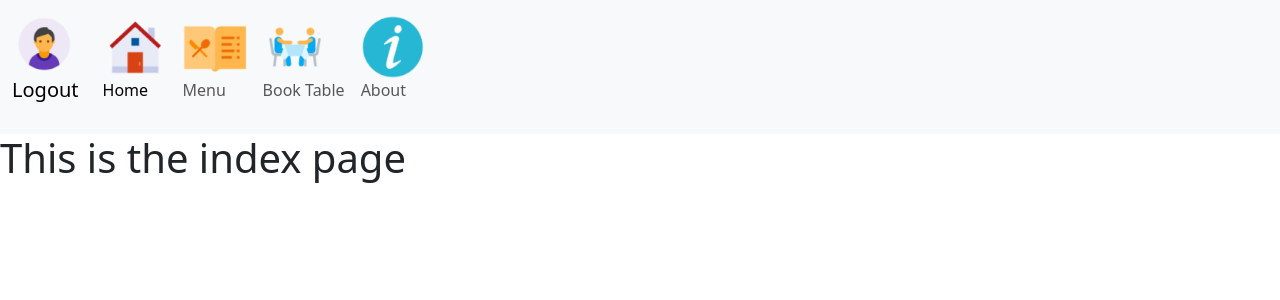
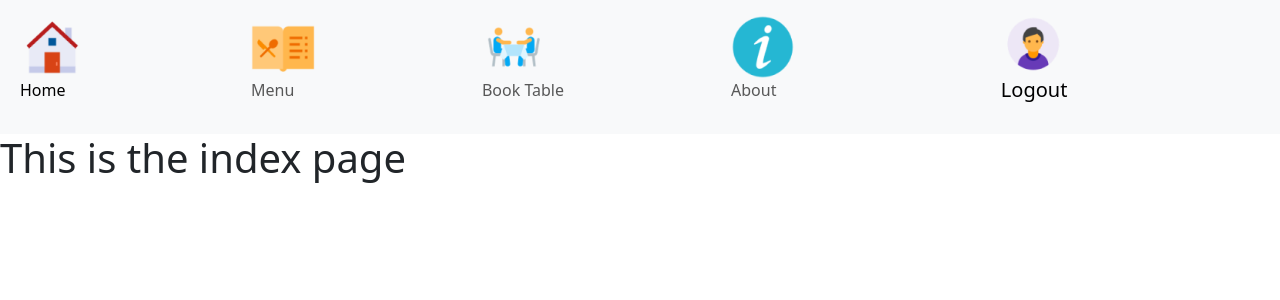
Before and after one commit to douglas86/ci-project4-restaurant-booking-system, a Django app: page / in a window 1280 px wide. Shown: the top 300 px of the page. Run offline with Django 5.2, Linux system fonts and the light colour scheme.

Commit message:
justified icons with space between inside container

```diff
--- a/static/css/media.css
+++ /dev/null
@@ -1,5 +0,0 @@
-@media screen and (max-width: 768px) {
-    .icon p {
-        text-align: center;
-    }
-}
--- a/static/css/styles.css
+++ b/static/css/styles.css
@@ -3,3 +3,16 @@
     width: 4rem;
     margin: auto;
 }
+
+.container-fluid {
+    display: flex;
+}
+
+.navbar-brand {
+    width: 20%;
+}
+
+.navbar-nav {
+    width: 80%;
+    justify-content: space-between;
+}
--- a/templates/base.html
+++ b/templates/base.html
@@ -26,10 +26,7 @@
 <header>
     <nav class="navbar navbar-expand-lg bg-body-tertiary">
         <div class="container-fluid">
-            <a class="navbar-brand icon" href="#">
-                <img src="{% static 'images/navbar/Male User.png' %}" alt="not found">
-                <p>Logout</p>
-            </a>
+
             <button aria-controls="navbarNavAltMarkup" aria-expanded="false" aria-label="Toggle navigation"
                     class="navbar-toggler icon"
                     data-bs-target="#navbarNavAltMarkup" data-bs-toggle="collapse" type="button">
@@ -56,6 +53,10 @@
                     </a>
                 </div>
             </div>
+            <a class="navbar-brand icon" href="#">
+                <img src="{% static 'images/navbar/Male User.png' %}" alt="not found">
+                <p>Logout</p>
+            </a>
         </div>
     </nav>
 </header>
```
